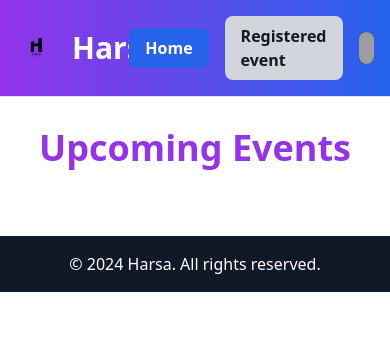
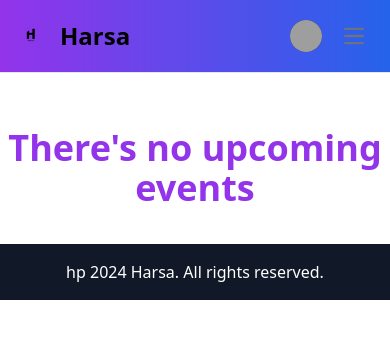
Before and after one commit to Fred-CodeCrafts/event-org-webapp-UTS_IF330L, a PHP site: page /user/home.php in a window 390 px wide. Shown: the top 339 px of the page. Run offline with PHP 8.4, Linux system fonts and the light colour scheme; a user stored in the database is signed in; data comes from the database, SQL or seed files in the repository; data that the repository does not hold is empty; some libraries are stand-ins or nearby versions; grey boxes are pictures that could not be loaded.

Commit message:
benerin home page

```diff
--- a/public/admin/admin_dashboard.php
+++ b/public/admin/admin_dashboard.php
@@ -183,7 +183,7 @@ $currentTime = date('H:i');
                                                             <path stroke="currentColor" stroke-linecap="round" stroke-linejoin="round" stroke-width="2" d="M4 10h16m-8-3V4M7 7V4m10 3V4M5 20h14a1 1 0 0 0 1-1V7a1 1 0 0 0-1-1H5a1 1 0 0 0-1 1v12a1 1 0 0 0 1 1Zm3-7h.01v.01H8V13Zm4 0h.01v.01H12V13Zm4 0h.01v.01H16V13Zm-8 4h.01v.01H8V17Zm4 0h.01v.01H12V17Zm4 0h.01v.01H16V17Z"/>
                                                         </svg>
                                                         <p class="text-base leading-relaxed text-gray-500 dark:text-gray-400">
-                                                            Event started: <?= $row['start_date'] ?> <?= $row['start_time'] ?>
+                                                            Event starts: <?= $row['start_date'] ?> <?= $row['start_time'] ?>
                                                         </p>
                                                     </div>
                                                     <div class="flex flex-row">
@@ -191,7 +191,7 @@ $currentTime = date('H:i');
                                                         <path fill-rule="evenodd" d="M5 5a1 1 0 0 0 1-1 1 1 0 1 1 2 0 1 1 0 0 0 1 1h1a1 1 0 0 0 1-1 1 1 0 1 1 2 0 1 1 0 0 0 1 1h1a1 1 0 0 0 1-1 1 1 0 1 1 2 0 1 1 0 0 0 1 1 2 2 0 0 1 2 2v1a1 1 0 0 1-1 1H4a1 1 0 0 1-1-1V7a2 2 0 0 1 2-2ZM3 19v-7a1 1 0 0 1 1-1h16a1 1 0 0 1 1 1v7a2 2 0 0 1-2 2H5a2 2 0 0 1-2-2Zm6.01-6a1 1 0 1 0-2 0 1 1 0 0 0 2 0Zm2 0a1 1 0 1 1 2 0 1 1 0 0 1-2 0Zm6 0a1 1 0 1 0-2 0 1 1 0 0 0 2 0Zm-10 4a1 1 0 1 1 2 0 1 1 0 0 1-2 0Zm6 0a1 1 0 1 0-2 0 1 1 0 0 0 2 0Zm2 0a1 1 0 1 1 2 0 1 1 0 0 1-2 0Z" clip-rule="evenodd"/>
                                                     </svg>
                                                         <p class="text-base leading-relaxed text-gray-500 dark:text-gray-400">
-                                                            Event ended: <?= $row['end_date'] ?> <?= $row['end_time'] ?>
+                                                            Event ends: <?= $row['end_date'] ?> <?= $row['end_time'] ?>
                                                         </p>
                                                     </div>
                                                     <div class="flex flex-row">
--- a/public/aut/assets/includes/auth_functions.php
+++ b/public/aut/assets/includes/auth_functions.php
@@ -51,7 +51,7 @@ function force_login($email) {
             return false;
         } else {
             $_SESSION['auth'] = 'loggedin';
-            $_SESSION['id'] = $row['user_id'];
+            $_SESSION['user_id'] = $row['user_id'];
             $_SESSION['username'] = $row['username'];
             $_SESSION['email'] = $row['email'];
             $_SESSION['first_name'] = $row['first_name'];
--- a/public/aut/login/inc/login.inc.php
+++ b/public/aut/login/inc/login.inc.php
@@ -108,7 +108,7 @@ if (!isset($_POST['loginsubmit'])) {
                     }
 
 
-                    header("Location: ../../user/home.php");
+                    header("Location: /utslec/public/aut/user/home.php");
                     exit();
                 }
             } else {
--- a/public/aut/user/home.php
+++ b/public/aut/user/home.php
@@ -9,6 +9,25 @@ date_default_timezone_set('Asia/Jakarta');
 $currentDate = date('Y-m-d');
 $currentTime = date('H:i');
 
+function ongoingEvents(){
+    global $events;
+    foreach( $events as $event ) {
+        global $currentTime;
+        global $currentDate;
+        $start_date = $event['start_date'];
+        $start_time = $event['start_time'];
+        $end_date = $event['end_date'];
+        $end_time = $event['end_time'];
+
+        $currentTimestamp = strtotime("$currentDate $currentTime");
+        $startTimestamp = strtotime("$start_date $start_time");
+        $endTimestamp = strtotime("$end_date $end_time");
+        if(($currentTimestamp >= $startTimestamp && $currentTimestamp <= $endTimestamp) && $event['status_toogle'] == 1){
+            return true;
+        }
+    }
+}
+
 ?>
 <!DOCTYPE html>
 <html lang="en">
@@ -17,49 +36,16 @@ $currentTime = date('H:i');
     <meta charset="UTF-8">
     <meta name="viewport" content="width=device-width, initial-scale=1.0">
     <link href="../styles.css" rel="stylesheet">
-    <title>Events</title>
+    <title>Harsa - Home</title>
     <script src="https://cdn.tailwindcss.com"></script>
     <link href="https://cdn.jsdelivr.net/npm/flowbite@2.5.2/dist/flowbite.min.css" rel="stylesheet" />
 </head>
 
 <body>
-<nav class="bg-gradient-to-r from-purple-600 to-blue-600 fixed w-full z-20 top-0 start-0 border-b border-gray-200 dark:border-gray-600">
-    <div class="max-w-screen-xl flex items-center justify-between mx-auto p-4">
-        <a href="" class="flex items-center space-x-3 rtl:space-x-reverse">
-            <img src="../assets/images/logo3.png" class="h-11 transform transition-transform duration-300 hover:scale-110" alt="harsa" />
-            <span class="self-center text-3xl font-bold text-white">Harsa</span>
-        </a>
-        <div class="flex items-center space-x-4">
-            <!-- Navigation Links -->
-            <a href="#" class="py-2 px-4 bg-blue-600 text-white font-semibold rounded-lg hover:bg-blue-700 transition duration-200">Home</a>
-            <a href="#" class="py-2 px-4 bg-gray-300 text-gray-900 font-semibold rounded-lg hover:bg-gray-400 transition duration-200">Registered event</a>
-
-            <!-- Profile Image Button -->
-            <button type="button" class="flex text-sm bg-gray-800 rounded-full focus:ring-4 focus:ring-gray-300 dark:focus:ring-gray-600" id="user-menu-button" aria-expanded="false" data-dropdown-toggle="user-dropdown" data-dropdown-placement="bottom">
-                <span class="sr-only">Open user menu</span>
-                <img class="w-8 h-8 rounded-full" src="/docs/images/people/profile-picture-3.jpg" alt="user photo">
-            </button>
-            <!-- Dropdown Menu -->
-            <div class="z-50 hidden my-4 text-base list-none bg-white divide-y divide-gray-100 rounded-lg shadow-lg dark:bg-gray-700 dark:divide-gray-600" id="user-dropdown">
-                <div class="px-4 py-3">
-                    <span class="block text-sm font-semibold text-gray-900 dark:text-white"><?= $_SESSION['username'] ?></span>
-                    <span class="block text-sm text-gray-500 truncate dark:text-gray-400"><?= $_SESSION['email'] ?></span>
-                </div>
-                <ul class="py-2">
-                    <li>
-                        <a href="history.php" class="block px-4 py-2 text-sm text-gray-700 hover:bg-gray-100 dark:hover:bg-gray-600 dark:text-gray-200 dark:hover:text-white">History</a>
-                    </li>
-                    <li>
-                        <a href="../logout" class="block px-4 py-2 text-sm text-gray-700 hover:bg-gray-100 dark:hover:bg-gray-600 dark:text-gray-200 dark:hover:text-white">Log out</a>
-                    </li>
-                </ul>
-            </div>
-        </div>
-    </div>
-</nav>
-
+    <?php require 'user_navbar.php'; ?>
 
     <div class="mt-32">
+        <?php if(ongoingEvents()) { ?>
         <h1 class="text-center text-4xl font-extrabold mb-9 text-purple-600">Upcoming Events</h1>
         <div class="flex mx-11 justify-center">
             <div class="grid grid-cols-1 gap-9 md:gap-24 lg:gap-32 md:grid-cols-2 lg:grid-cols-3">
@@ -92,46 +78,78 @@ $currentTime = date('H:i');
                         </div>
                     </div>
                     <?php } ?>
-                    <div id="default-modal-<?= htmlspecialchars($event['event_id']) ?>" tabindex="-1" aria-hidden="true"
+                    <div id="default-modal-<?= htmlspecialchars($event['event_id']) ?>"
+                        tabindex="-1"
+                        aria-hidden="true"
                         class="hidden overflow-y-auto overflow-x-hidden fixed top-0 right-0 left-0 z-50 justify-center items-center w-full md:inset-0 h-[calc(100%-1rem)] max-h-full">
                         <div class="relative p-4 w-full max-w-2xl max-h-full">
                             <!-- Modal content -->
-                            <div class="relative bg-white rounded-lg shadow-lg dark:bg-gray-700">
+                            <div class="relative bg-white rounded-lg shadow dark:bg-gray-700">
                                 <!-- Modal header -->
                                 <div class="flex items-center justify-between p-4 md:p-5 border-b rounded-t dark:border-gray-600">
                                     <div>
-                                        <img src="../../admin/gambar/<?= htmlspecialchars($event['image']) ?>" class="max-w-64 max-h-64 rounded-lg shadow-md">
+                                        <img src="../../admin/gambar/<?= htmlspecialchars($event['image']) ?>" class="max-w-64 max-h-64 rounded-lg">
                                         <h3 class="mt-3 text-xl font-semibold text-gray-900 dark:text-white">
                                             <?= htmlspecialchars($event['event_name']) ?>
                                         </h3>
                                     </div>
                                     <button type="button"
-                                        class="text-gray-400 bg-transparent hover:bg-gray-200 hover:text-gray-900 rounded-lg text-sm w-8 h-8 ms-auto inline-flex justify-center items-center dark:hover:bg-gray-600 dark:hover:text-white"
-                                        data-modal-hide="default-modal-<?= htmlspecialchars($event['event_id']) ?>">
+                                            class="text-gray-400 bg-transparent hover:bg-gray-200 hover:text-gray-900 rounded-lg text-sm w-8 h-8 ms-auto inline-flex justify-center items-center dark:hover:bg-gray-600 dark:hover:text-white"
+                                            data-modal-hide="default-modal-<?= htmlspecialchars($event['event_id']) ?>">
                                         <svg class="w-3 h-3" aria-hidden="true" xmlns="http://www.w3.org/2000/svg" fill="none" viewBox="0 0 14 14">
-                                            <path stroke="currentColor" stroke-linecap="round" stroke-linejoin="round" stroke-width="2" d="M7 7l-6 6m6 0l6-6m-6 0L1 1m6 6l6-6" />
+                                            <path stroke="currentColor" stroke-linecap="round" stroke-linejoin="round" stroke-width="2" d="m1 1 6 6m0 0 6 6M7 7l6-6M7 7l-6 6"/>
                                         </svg>
                                         <span class="sr-only">Close modal</span>
                                     </button>
                                 </div>
                                 <!-- Modal body -->
-                                <div class="p-6 space-y-6">
-                                    <p class="text-base leading-relaxed text-gray-500 dark:text-gray-400"><?= htmlspecialchars($event['description']) ?></p>
-                                    <div class="grid grid-cols-2 gap-4">
-                                        <p><strong>Start Date:</strong> <?= htmlspecialchars($start_date) ?>, <?= htmlspecialchars($start_time) ?></p>
-                                        <p><strong>End Date:</strong> <?= htmlspecialchars($end_date) ?>, <?= htmlspecialchars($end_time) ?></p>
+                                <div class="p-4 md:p-5 space-y-4">
+                                    <div class="flex flex-row">
+                                        <p class="text-base text-gray-800 leading-relaxed" style="word-wrap: break-word; word-break: break-word; max-width: 100%; white-space: normal;">
+                                            <?= $event['description'] ?>
+                                        </p>
                                     </div>
-                                    <div>
-                                        <p><strong>Organizer:</strong> <?= htmlspecialchars($event['organizer']) ?></p>
+                                    <div class="flex flex-row">
+                                        <svg class="mr-2 w-6 h-6 text-gray-800 dark:text-white" xmlns="http://www.w3.org/2000/svg" width="24" height="24" fill="currentColor" class="bi bi-people" viewBox="0 0 16 16">
+                                            <path d="M15 14s1 0 1-1-1-4-5-4-5 3-5 4 1 1 1 1zm-7.978-1L7 12.996c.001-.264.167-1.03.76-1.72C8.312 10.629 9.282 10 11 10c1.717 0 2.687.63 3.24 1.276.593.69.758 1.457.76 1.72l-.008.002-.014.002zM11 7a2 2 0 1 0 0-4 2 2 0 0 0 0 4m3-2a3 3 0 1 1-6 0 3 3 0 0 1 6 0M6.936 9.28a6 6 0 0 0-1.23-.247A7 7 0 0 0 5 9c-4 0-5 3-5 4q0 1 1 1h4.216A2.24 2.24 0 0 1 5 13c0-1.01.377-2.042 1.09-2.904.243-.294.526-.569.846-.816M4.92 10A5.5 5.5 0 0 0 4 13H1c0-.26.164-1.03.76-1.724.545-.636 1.492-1.256 3.16-1.275ZM1.5 5.5a3 3 0 1 1 6 0 3 3 0 0 1-6 0m3-2a2 2 0 1 0 0 4 2 2 0 0 0 0-4"/>
+                                        </svg>
+                                        <p class="text-base leading-relaxed text-gray-500 dark:text-gray-400">
+                                            <strong>Capacity:</strong> <?= $event['capacity'] ?>
+                                        </p>
                                     </div>
-                                    <div>
-                                        <p><strong>Location:</strong> <?= htmlspecialchars($event['location']) ?></p>
+                                    <div class="flex flex-row">
+                                        <svg class="mr-2 w-6 h-6 text-gray-800 dark:text-white" aria-hidden="true" xmlns="http://www.w3.org/2000/svg" width="24" height="24" fill="none" viewBox="0 0 24 24">
+                                            <path stroke="currentColor" stroke-linecap="round" stroke-linejoin="round" stroke-width="2" d="M4 10h16m-8-3V4M7 7V4m10 3V4M5 20h14a1 1 0 0 0 1-1V7a1 1 0 0 0-1-1H5a1 1 0 0 0-1 1v12a1 1 0 0 0 1 1Zm3-7h.01v.01H8V13Zm4 0h.01v.01H12V13Zm4 0h.01v.01H16V13Zm-8 4h.01v.01H8V17Zm4 0h.01v.01H12V17Zm4 0h.01v.01H16V17Z"/>
+                                        </svg>
+                                        <p class="text-base leading-relaxed text-gray-500 dark:text-gray-400">
+                                            <strong>Event starts:</strong> <?= $event['start_date'] ?> <?= $event['start_time'] ?>
+                                        </p>
                                     </div>
-                                </div>
-                                <!-- Modal footer -->
-                                <div class="flex items-center justify-end p-6 space-x-2 border-t border-gray-200 rounded-b dark:border-gray-600">
-                                    <button data-modal-hide="default-modal-<?= htmlspecialchars($event['event_id']) ?>" type="button" class="text-gray-500 bg-white rounded-lg text-sm px-5 py-2.5 text-center dark:bg-gray-700 dark:text-gray-300 hover:bg-gray-100 dark:hover:bg-gray-600">Close</button>
-                                    <button type="button" class="text-white bg-gradient-to-r from-blue-500 via-blue-600 to-blue-700 hover:bg-gradient-to-br focus:ring-4 focus:outline-none focus:ring-blue-300 dark:focus:ring-blue-800 font-medium rounded-lg text-sm px-5 py-2.5 transition-transform duration-300 hover:scale-105">Register</button>
+                                    <div class="flex flex-row">
+                                    <svg class="w-6 h-6 mr-2 text-gray-800 dark:text-white" aria-hidden="true" xmlns="http://www.w3.org/2000/svg" width="24" height="24" fill="currentColor" viewBox="0 0 24 24">
+                                        <path fill-rule="evenodd" d="M5 5a1 1 0 0 0 1-1 1 1 0 1 1 2 0 1 1 0 0 0 1 1h1a1 1 0 0 0 1-1 1 1 0 1 1 2 0 1 1 0 0 0 1 1h1a1 1 0 0 0 1-1 1 1 0 1 1 2 0 1 1 0 0 0 1 1 2 2 0 0 1 2 2v1a1 1 0 0 1-1 1H4a1 1 0 0 1-1-1V7a2 2 0 0 1 2-2ZM3 19v-7a1 1 0 0 1 1-1h16a1 1 0 0 1 1 1v7a2 2 0 0 1-2 2H5a2 2 0 0 1-2-2Zm6.01-6a1 1 0 1 0-2 0 1 1 0 0 0 2 0Zm2 0a1 1 0 1 1 2 0 1 1 0 0 1-2 0Zm6 0a1 1 0 1 0-2 0 1 1 0 0 0 2 0Zm-10 4a1 1 0 1 1 2 0 1 1 0 0 1-2 0Zm6 0a1 1 0 1 0-2 0 1 1 0 0 0 2 0Zm2 0a1 1 0 1 1 2 0 1 1 0 0 1-2 0Z" clip-rule="evenodd"/>
+                                    </svg>
+                                        <p class="text-base leading-relaxed text-gray-500 dark:text-gray-400">
+                                            <strong>Event ends:</strong> <?= $event['end_date'] ?> <?= $event['end_time'] ?>
+                                        </p>
+                                    </div>
+                                    <div class="flex flex-row">
+                                        <div class="flex flex-row">
+                                            <div class="flex-shrink-0 w-6 h-6 mr-2">
+                                                <svg class="w-6 h-6 text-gray-800 dark:text-white" aria-hidden="true" xmlns="http://www.w3.org/2000/svg" width="24" height="24" fill="none" viewBox="0 0 24 24">
+                                                    <path stroke="currentColor" stroke-linecap="round" stroke-linejoin="round" stroke-width="2" d="M12 13a3 3 0 1 0 0-6 3 3 0 0 0 0 6Z"/>
+                                                    <path stroke="currentColor" stroke-linecap="round" stroke-linejoin="round" stroke-width="2" d="M17.8 13.938h-.011a7 7 0 1 0-11.464.144h-.016l.14.171c.1.127.2.251.3.371L12 21l5.13-6.248c.194-.209.374-.429.54-.659l.13-.155Z"/>
+                                                </svg>
+                                            </div>
+                                            <p class="text-base leading-relaxed text-gray-500 dark:text-gray-400" style="word-wrap: break-word; word-break: break-word; max-width: 100%; white-space: normal;">
+                                                <strong>Location:</strong> <?= $event['location'] ?>
+                                            </p>
+                                        </div>
+                                    </div>
+                                    <!-- Modal footer -->
+                                    <div class="flex items-center justify-end px-2  space-x-2 border-t border-gray-200 rounded-b dark:border-gray-600">
+                                        <button type="button" class="text-white mt-4 bg-gradient-to-r from-blue-500 via-blue-600 to-blue-700 hover:bg-gradient-to-br focus:ring-4 focus:outline-none focus:ring-blue-300 dark:focus:ring-blue-800 font-medium rounded-lg text-sm px-5 py-2.5 transition-transform duration-300 hover:scale-105">Register</button>
+                                    </div>
                                 </div>
                             </div>
                         </div>
@@ -140,8 +158,11 @@ $currentTime = date('H:i');
             </div>
         </div>
     </div>
+    <?php } else { ?>
+        <h1 class="text-center text-4xl font-extrabold mb-9 text-purple-600">There's no upcoming events</h1>
+    <?php } ?>
     <footer class="bg-gray-900 text-white text-center py-4 mt-8">
-        <p>&copy; 2024 Harsa. All rights reserved.</p>
+      hp 2024 Harsa. All rights reserved.</p>
     </footer>
 
 
--- /dev/null
+++ b/public/aut/user/user_navbar.php
@@ -0,0 +1,49 @@
+
+<nav class="bg-gradient-to-r from-purple-600 to-blue-600 fixed w-full z-20 top-0 start-0 border-b border-gray-200 dark:border-gray-600">
+    <div class="max-w-screen-xl flex flex-wrap items-center justify-between mx-auto p-4">
+        <a href="home.php" class="flex items-center space-x-3 rtl:space-x-reverse">
+            <img src="../assets/images/logo3.png" class="h-8" alt="Harsa" />
+            <span class="self-center text-2xl font-semibold whitespace-nowrap dark:text-white">Harsa</span>
+        </a>
+        <div class="flex items-center md:order-2 space-x-3 md:space-x-0 rtl:space-x-reverse">
+            <button type="button" class="flex text-sm bg-gray-800 rounded-full md:me-0 focus:ring-4 focus:ring-gray-300 dark:focus:ring-gray-600" id="user-menu-button" aria-expanded="false" data-dropdown-toggle="user-dropdown" data-dropdown-placement="bottom">
+                <span class="sr-only">Open user menu</span>
+                <img class="w-8 h-8 rounded-full" src="/docs/images/people/profile-picture-3.jpg" alt="user photo">
+            </button>
+            <!-- Dropdown menu -->
+            <div class="z-50 hidden my-4 text-base list-none bg-white divide-y divide-gray-100 rounded-lg shadow dark:bg-gray-700 dark:divide-gray-600" id="user-dropdown">
+                <div class="px-4 py-3">
+                    <span class="block text-sm text-gray-900 dark:text-white"><?= $_SESSION['username'] ?></span>
+                    <span class="block text-sm  text-gray-500 truncate dark:text-gray-400"><?= $_SESSION['email'] ?></span>
+                </div>
+                <ul class="py-2" aria-labelledby="user-menu-button">
+                <li>
+                    <a href="#.php" class="block px-4 py-2 text-sm text-gray-700 hover:bg-gray-100 dark:hover:bg-gray-600 dark:text-gray-200 dark:hover:text-white">Profile</a>
+                </li>
+                <li>
+                    <a href="history.php" class="block px-4 py-2 text-sm text-gray-700 hover:bg-gray-100 dark:hover:bg-gray-600 dark:text-gray-200 dark:hover:text-white">History</a>
+                </li>
+                <li>
+                    <a href="../logout" class="block px-4 py-2 text-sm text-gray-700 hover:bg-gray-100 dark:hover:bg-gray-600 dark:text-gray-200 dark:hover:text-white">Log out</a>
+                </li>
+                </ul>
+            </div>
+            <button data-collapse-toggle="navbar-user" type="button" class="inline-flex items-center p-2 w-10 h-10 justify-center text-sm text-gray-500 rounded-lg md:hidden hover:bg-gray-100 focus:outline-none focus:ring-2 focus:ring-gray-200 dark:text-gray-400 dark:hover:bg-gray-700 dark:focus:ring-gray-600" aria-controls="navbar-user" aria-expanded="false">
+                <span class="sr-only">Open main menu</span>
+                <svg class="w-5 h-5" aria-hidden="true" xmlns="http://www.w3.org/2000/svg" fill="none" viewBox="0 0 17 14">
+                    <path stroke="currentColor" stroke-linecap="round" stroke-linejoin="round" stroke-width="2" d="M1 1h15M1 7h15M1 13h15"/>
+                </svg>
+            </button>
+        </div>
+        <div class="items-center justify-between hidden w-full md:flex md:w-auto md:order-1" id="navbar-sticky">
+            <ul class="flex flex-col p-4 md:p-0 mt-4 font-medium border  md:space-x-8 rtl:space-x-reverse md:flex-row md:mt-0 md:border-0 ">
+            <li>
+                <a href="home.php" class="block py-2 px-3 text-white md:hover:text-slate-300 " aria-current="page">Home</a>
+            </li>
+            <li>
+                <a href="registered_events.php" class="block py-2 px-3 100 md:hover:text-slate-300  text-white">Registered event</a>
+            </li>
+            </ul>
+        </div>
+    </div>
+</nav>
```
Also changed, not shown: public/aut/user/Registered_events.php (+16 -6 lines), public/aut/user/history.php (+12 -16 lines).
